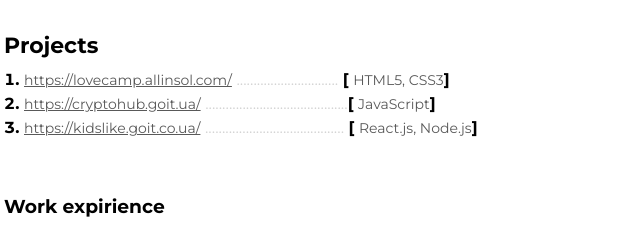
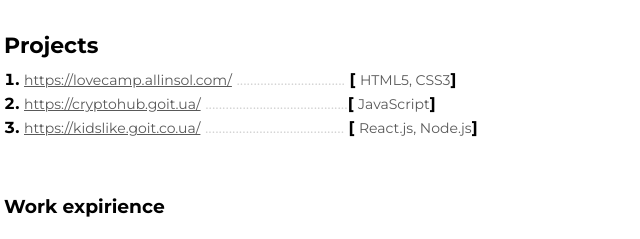
Before and after one commit to antonlazurko/resume-project, a plain HTML site: page index.html in a window 1280 px wide. Shown: the part 389-628 px from the top of the page, 496-1136 px from the left. Drawn offline with Linux system fonts and the light colour scheme.

Commit message:
add dotes

```diff
--- a/index.html
+++ b/index.html
@@ -99,7 +99,7 @@
               <a class="project-link" href="https://lovecamp.allinsol.com/"
                 ><span> https://lovecamp.allinsol.com/</span></a
               >
-              <span class="dots">..............................</span>
+              <span class="dots">................................</span>
               <span
                 >[ <span class="projects-discription">HTML5, CSS3</span>]</span
               >
```
